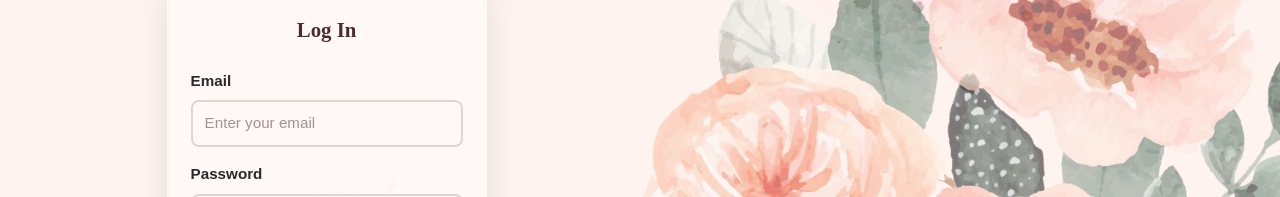
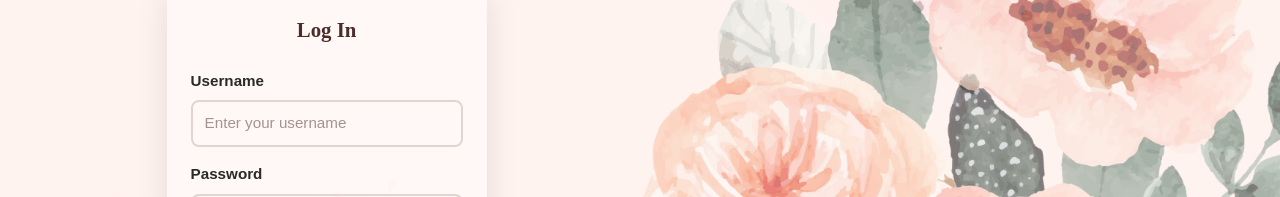
Before and after one commit to katerikoti/let-it-go, a Next.js app: page / in a window 1280 px wide. Shown: the part 404-601 px from the top of the page. Built offline with nearby package versions, Linux system fonts and the light colour scheme; no server answers.

Commit message:
username and userId to session storage upon login

```diff
--- a/app/components/AuthForm.tsx
+++ b/app/components/AuthForm.tsx
@@ -4,6 +4,7 @@ import { useState } from 'react';
 import { useRouter } from 'next/navigation';
 import Link from 'next/link';
 import { supabase } from '../lib/supabase';
+import bcrypt from 'bcryptjs';
 
 interface AuthFormProps {
   isLogin?: boolean;
@@ -12,7 +13,7 @@ interface AuthFormProps {
 }
 
 export default function AuthForm({ isLogin = false, onToggle, onClose }: AuthFormProps) {
-  const [email, setEmail] = useState('');
+  const [username, setUsername] = useState('');
   const [password, setPassword] = useState('');
   const [confirmPassword, setConfirmPassword] = useState('');
   const [error, setError] = useState('');
@@ -32,7 +33,7 @@ export default function AuthForm({ isLogin = false, onToggle, onClose }: AuthFor
         return;
       }
 
-      if (email.length === 0 || password.length === 0) {
+      if (username.length === 0 || password.length === 0) {
         setError('Please fill in all fields');
         setLoading(false);
         return;
@@ -40,44 +41,49 @@ export default function AuthForm({ isLogin = false, onToggle, onClose }: AuthFor
 
       if (isLogin) {
         // Login: authenticate with Supabase
-        const { data: users, error: queryError } = await supabase
+        const { data: user, error: queryError } = await supabase
           .from('users')
-          .select('id, password')
-          .eq('email', email)
+          .select('id, password_hash')
+          .eq('username', username)
           .single();
 
-        if (queryError || !users) {
-          setError('Invalid email or password');
+        if (queryError || !user) {
+          setError('Invalid username or password');
           setLoading(false);
           return;
         }
 
-        if (users.password !== password) {
-          setError('Invalid email or password');
+        // Compare password with hash
+        const passwordMatch = await bcrypt.compare(password, user.password_hash);
+        if (!passwordMatch) {
+          setError('Invalid username or password');
           setLoading(false);
           return;
         }
 
         // Store user ID in sessionStorage for the session
-        sessionStorage.setItem('userId', users.id);
-        sessionStorage.setItem('userEmail', email);
+        sessionStorage.setItem('userId', user.id);
+        sessionStorage.setItem('username', username);
       } else {
         // Sign up: create new user in Supabase
         const { data: existingUser, error: checkError } = await supabase
           .from('users')
           .select('id')
-          .eq('email', email)
+          .eq('username', username)
           .single();
 
         if (existingUser) {
-          setError('Email already registered');
+          setError('Username already taken');
           setLoading(false);
           return;
         }
 
+        // Hash password before storing
+        const passwordHash = await bcrypt.hash(password, 10);
+
         const { data: newUser, error: insertError } = await supabase
           .from('users')
-          .insert([{ email, password }])
+          .insert([{ username, password_hash: passwordHash }])
           .select('id')
           .single();
 
@@ -89,11 +95,11 @@ export default function AuthForm({ isLogin = false, onToggle, onClose }: AuthFor
 
         // Store user ID in sessionStorage
         sessionStorage.setItem('userId', newUser.id);
-        sessionStorage.setItem('userEmail', email);
+        sessionStorage.setItem('username', username);
       }
 
       setSuccess(true);
-      setEmail('');
+      setUsername('');
       setPassword('');
       setConfirmPassword('');
 
@@ -124,13 +130,13 @@ export default function AuthForm({ isLogin = false, onToggle, onClose }: AuthFor
 
         <form onSubmit={handleSubmit} className="auth-form">
           <div className="form-group">
-            <label htmlFor="email">Email</label>
+            <label htmlFor="username">Username</label>
             <input
-              id="email"
-              type="email"
-              value={email}
-              onChange={(e) => setEmail(e.target.value)}
-              placeholder="Enter your email"
+              id="username"
+              type="text"
+              value={username}
+              onChange={(e) => setUsername(e.target.value)}
+              placeholder="Enter your username"
               required
             />
           </div>
--- a/app/profile/page.tsx
+++ b/app/profile/page.tsx
@@ -125,7 +125,7 @@ export default function ProfilePage() {
 
   const handleLogout = () => {
     sessionStorage.removeItem('userId');
-    sessionStorage.removeItem('userEmail');
+    sessionStorage.removeItem('username');
     router.push('/');
   };
 
--- a/package.json
+++ b/package.json
@@ -10,6 +10,7 @@
   },
   "dependencies": {
     "@supabase/supabase-js": "^2.89.0",
+    "bcryptjs": "^3.0.3",
     "next": "16.1.1",
     "react": "19.2.3",
     "react-dom": "19.2.3"
```
Also changed, not shown: 1 other file (tests, documents, lock files or other folders).
